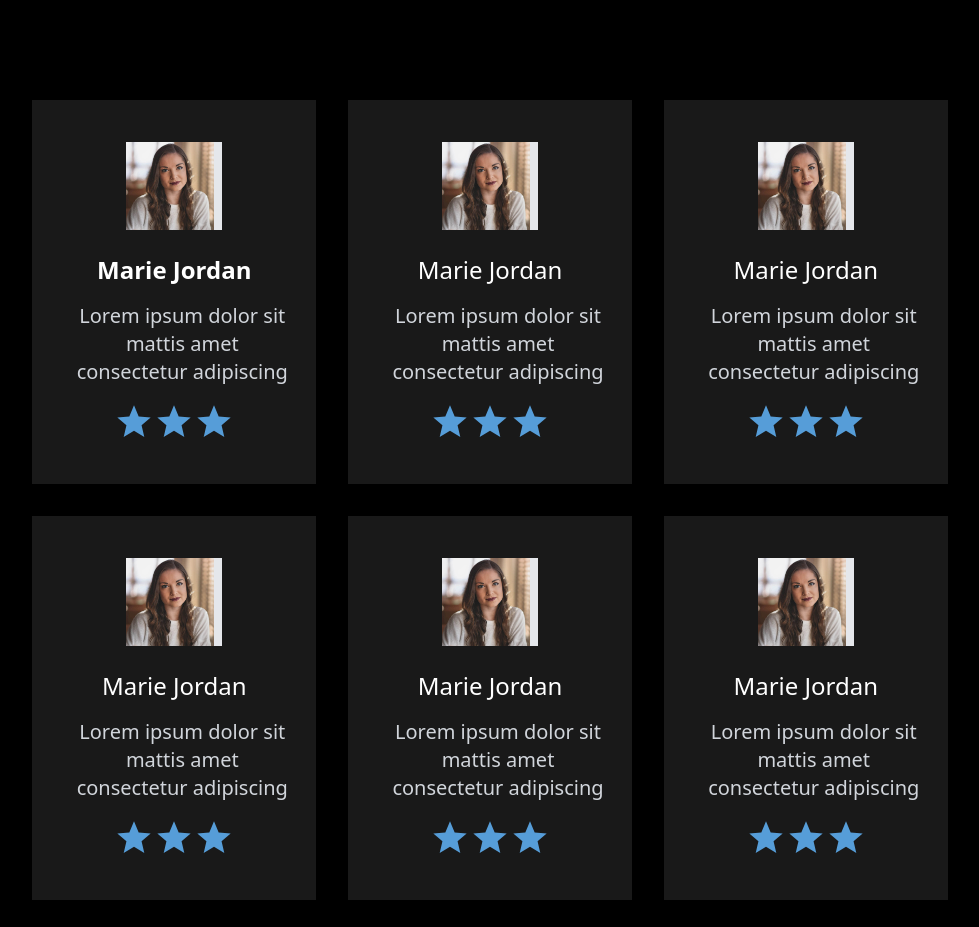
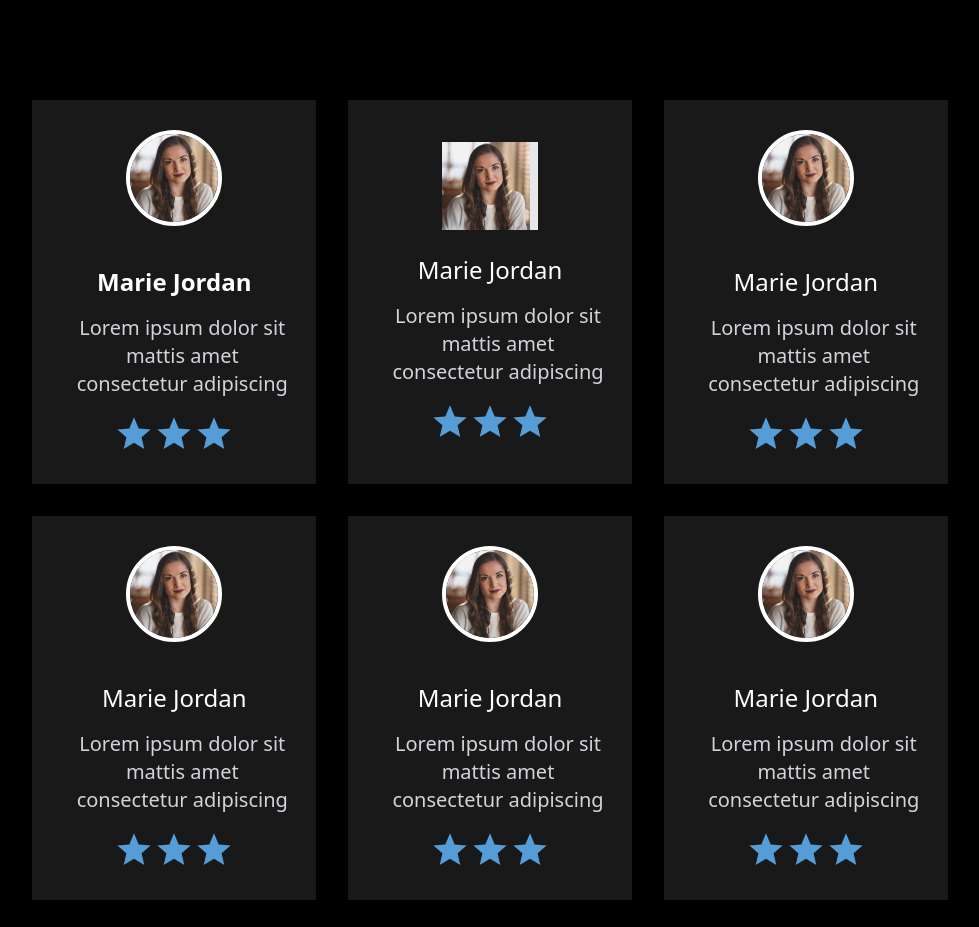
Before and after one commit to Aimeeumuhoza/SolnHb, a React (Create React App) app: page / in a window 1280 px wide. Shown: the part 3880-4807 px from the top of the page, without its empty margins (150-1129 px from the left). Built offline with nearby package versions, Linux system fonts and the light colour scheme.

Commit message:
testmonies

```diff
--- a/src/components/Testimonies/Testimonies.jsx
+++ b/src/components/Testimonies/Testimonies.jsx
@@ -3,20 +3,19 @@ import {MdStar} from "react-icons/md";
 import profile from "../../assets/customer.jpg"
 function Testimonies() {
     return (
-        <div className=' bg-black h-auto '>
-            <div className='flex flex-col justify-center items-center p-12 '>
-                <h1 className=' text-white text-5xl font-bold  py-7'> Customer Testimonials</h1>
-                <h1 className=' text-white text-xl'> Lorem ipsum dolor sit amet consectetur adipisicing elit. Vero alias voluptatum, tempore dignissimos perferendis ea.</h1>
+        <div className='bg-black h-auto'>
+            <div className='flex flex-col justify-center items-center p-12'>
+                <h1 className='text-white text-5xl font-bold  py-7'> Customer Testimonials</h1>
+                <h1 className='text-white text-xl'> Lorem ipsum dolor sit amet consectetur adipisicing elit. Vero alias voluptatum, tempore dignissimos perferendis ea.</h1>
                 <div className='flex flex-col lg:flex-row h-auto w-4/5 mt-24'>
                     <div className='flex text-white w-3/5 h-96 bg-bg1 m-4 justify-center items-center flex-col p-5'>
-                        {/* <FaPaperPlane className='text-blue-500 mb-4' size={40} /> */}
-                        <img src={profile} alt='profile' className=' w-24 border-r-8' />
-                        <h1 className='text-white text-2xl font-bold   mb-2 mt-4 p-2'>Marie Jordan</h1>
+                        <img src={profile} alt='profile' className='w-24 rounded-full border-4 border-white mb-4' />
+                        <h1 className='text-white text-2xl font-bold mb-2 mt-4 p-2'>Marie Jordan</h1>
                         <h2 className='text-gray-300 ml-4 mb-4 text-center text-xl'>Lorem ipsum dolor sit mattis amet consectetur adipiscing</h2>
-                        <div className=' flex flex-row'>
-                        <MdStar className='text-title' size={40} />
-                        <MdStar className='text-title' size={40} />
-                        <MdStar className='text-title' size={40} />
+                        <div className='flex flex-row'>
+                            <MdStar className='text-title' size={40} />
+                            <MdStar className='text-title' size={40} />
+                            <MdStar className='text-title' size={40} />
                         </div>
                     </div>
                     <div className='flex text-white w-3/5 h-96 bg-bg1 m-4 justify-center items-center flex-col p-5'>
@@ -32,7 +31,7 @@ function Testimonies() {
                     </div>
                     <div className='flex text-white w-3/5 h-96 bg-bg1 m-4 justify-center items-center flex-col p-5'>
                         {/* <FaPaperPlane className='text-blue-500 mb-4' size={40} /> */}
-                        <img src={profile} alt='profile' className=' w-24 border-r-8' />
+                        <img src={profile} alt='profile' className='w-24 rounded-full border-4 border-white mb-4' />
                         <h1 className='text-white text-2xl mb-2 mt-4 p-2'>Marie Jordan</h1>
                         <h2 className='text-gray-300 ml-4 mb-4 text-center text-xl'>Lorem ipsum dolor sit mattis amet consectetur adipiscing</h2>
                         <div className=' flex flex-row'>
@@ -45,7 +44,7 @@ function Testimonies() {
                 <div className='flex flex-col lg:flex-row h-auto w-4/5'>
                 <div className='flex text-white w-3/5 h-96 bg-bg1 m-4 justify-center items-center flex-col p-5'>
                         {/* <FaPaperPlane className='text-blue-500 mb-4' size={40} /> */}
-                        <img src={profile} alt='profile' className=' w-24 border-r-8' />
+                        <img src={profile} alt='profile' className='w-24 rounded-full border-4 border-white mb-4' />
                         <h1 className='text-white text-2xl mb-2 mt-4 p-2'>Marie Jordan</h1>
                         <h2 className='text-gray-300 ml-4 mb-4 text-center text-xl'>Lorem ipsum dolor sit mattis amet consectetur adipiscing</h2>
                         <div className=' flex flex-row'>
@@ -56,7 +55,7 @@ function Testimonies() {
                     </div>
                     <div className='flex text-white w-3/5 h-96 bg-bg1 m-4 justify-center items-center flex-col p-5'>
                         {/* <FaPaperPlane className='text-blue-500 mb-4' size={40} /> */}
-                        <img src={profile} alt='profile' className=' w-24 border-r-8' />
+                        <img src={profile} alt='profile' className='w-24 rounded-full border-4 border-white mb-4' />
                         <h1 className='text-white text-2xl mb-2 mt-4 p-2'>Marie Jordan</h1>
                         <h2 className='text-gray-300 ml-4 mb-4 text-center text-xl'>Lorem ipsum dolor sit mattis amet consectetur adipiscing</h2>
                         <div className=' flex flex-row'>
@@ -67,7 +66,7 @@ function Testimonies() {
                     </div>
                     <div className='flex text-white w-3/5 h-96 bg-bg1 m-4 justify-center items-center flex-col p-5'>
                         {/* <FaPaperPlane className='text-blue-500 mb-4' size={40} /> */}
-                        <img src={profile} alt='profile' className=' w-24 border-r-8' />
+                        <img src={profile} alt='profile' className='w-24 rounded-full border-4 border-white mb-4' />
                         <h1 className='text-white text-2xl mb-2 mt-4 p-2'>Marie Jordan</h1>
                         <h2 className='text-gray-300 ml-4 mb-4 text-center text-xl'>Lorem ipsum dolor sit mattis amet consectetur adipiscing</h2>
                         <div className=' flex flex-row'>
```
